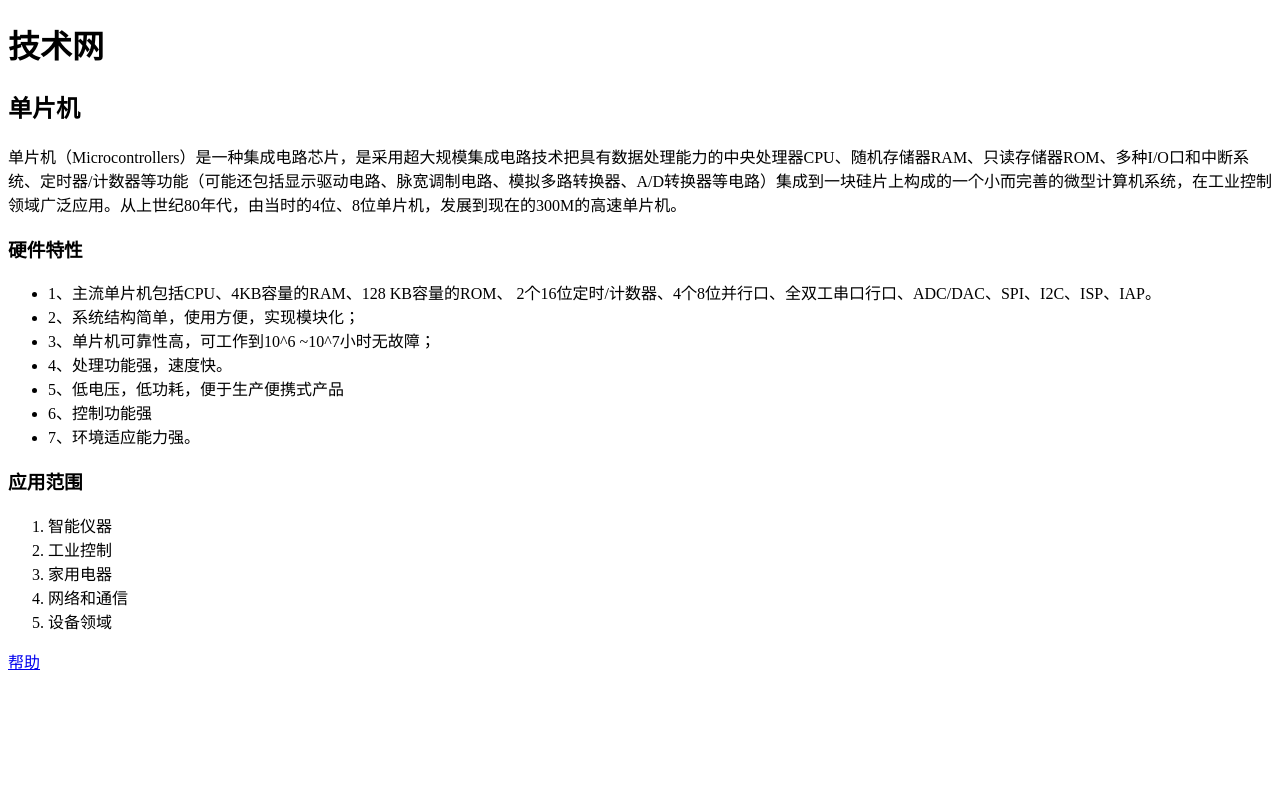
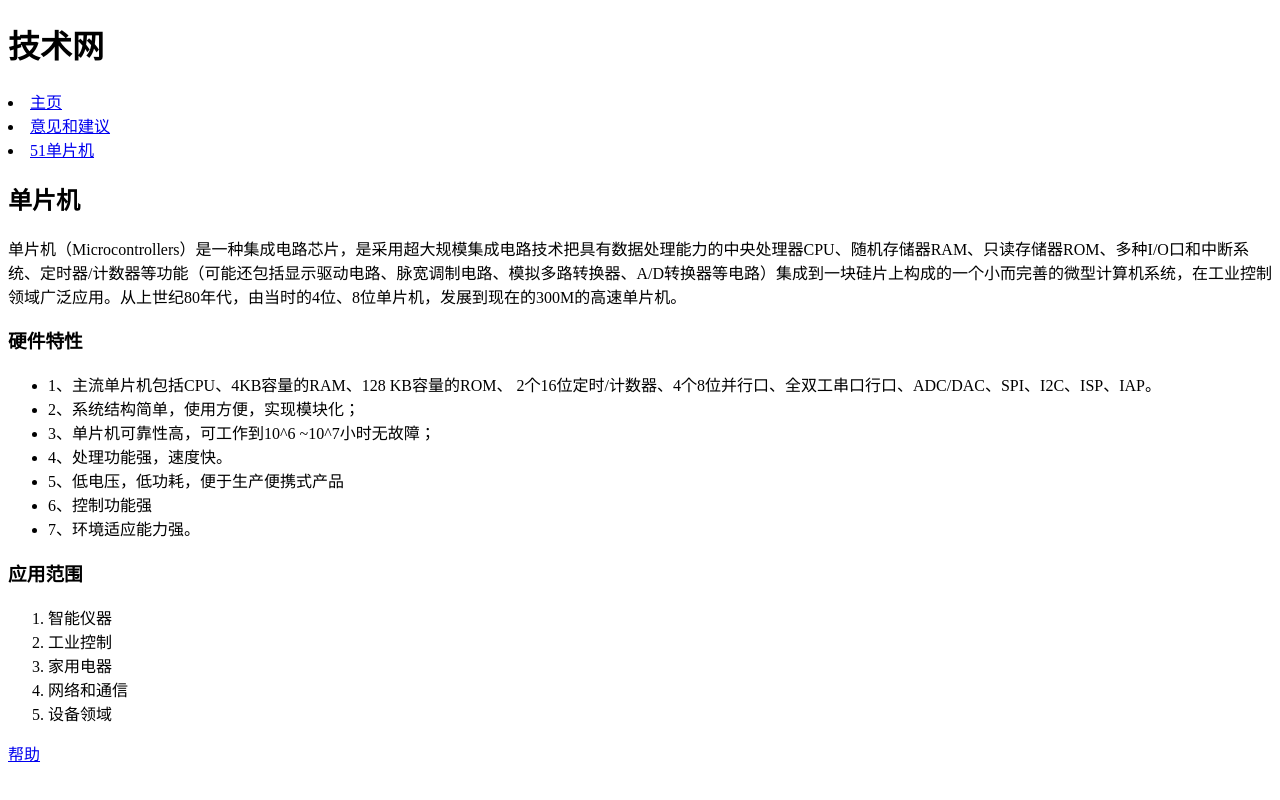
Before and after one commit to EricJiangTeng/tsdqtech.club.github.io, a plain HTML site: page index.html in a window 1280 px wide. Drawn offline with Linux system fonts and the light colour scheme.

Commit message:
2018/10/6

```diff
--- a/index.html
+++ b/index.html
@@ -6,6 +6,9 @@
 </head>
 <body>
 	<h1>技术网</h1>
+	<li><a href="./index.html">主页</a></li>
+	<li><a href="./suggestion.html">意见和建议</a></li>
+	<li><a href="https://detail.tmall.com/item.htm?spm=a230r.1.14.34.4e854e33hZtPTE&id=12631181727&ns=1&abbucket=16">51单片机</a></li>
 	<h2>单片机</h2>
 	<p>单片机（Microcontrollers）是一种集成电路芯片，是采用超大规模集成电路技术把具有数据处理能力的中央处理器CPU、随机存储器RAM、只读存储器ROM、多种I/O口和中断系统、定时器/计数器等功能（可能还包括显示驱动电路、脉宽调制电路、模拟多路转换器、A/D转换器等电路）集成到一块硅片上构成的一个小而完善的微型计算机系统，在工业控制领域广泛应用。从上世纪80年代，由当时的4位、8位单片机，发展到现在的300M的高速单片机。</p>
 	<h3>硬件特性</h3>
```
Also changed, not shown: suggestion.html (added, +10 -0 lines).
